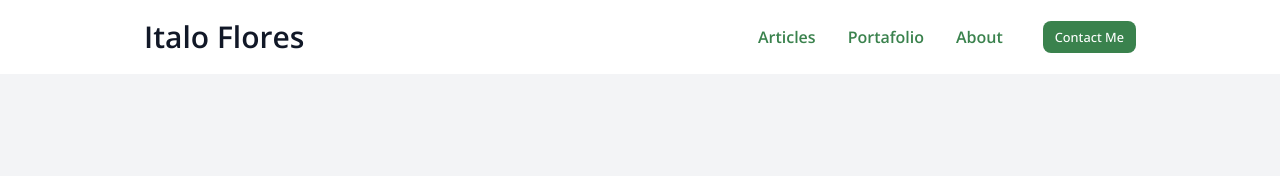
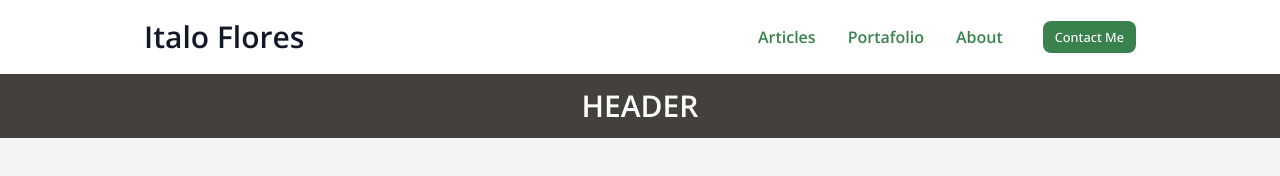
Before and after one commit to ifs99/Blog_Italo_flores, a plain HTML site: page articles.html in a window 1280 px wide. Drawn offline with nearby package versions, Linux system fonts and the light colour scheme.

Commit message:
article 10%

```diff
--- a/articles.html
+++ b/articles.html
@@ -37,8 +37,13 @@
     </div>
   </header>
 <section>
+   <header class="header">
+    <h1 class="heading-md semibold" style="text-align: center; background-color: #44403C; color: white; line-height: 4rem;">
+      HEADER
+    </h1>
+   </header>
 
-</section>
+  </section>
 
 </body>
 </html>
```
